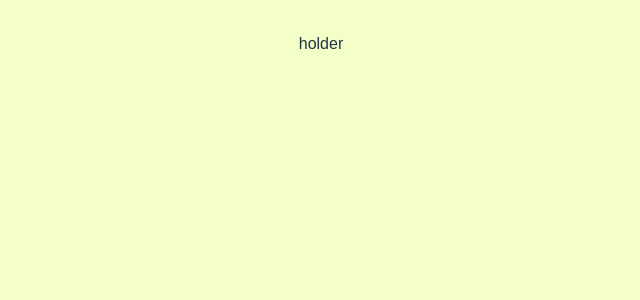
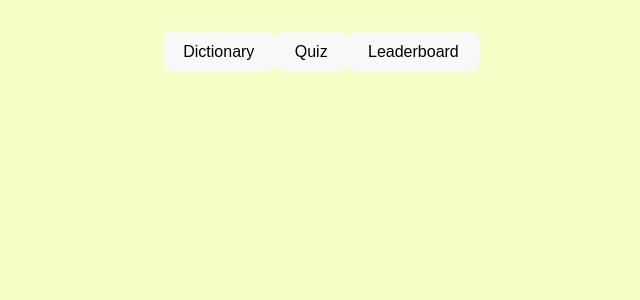
Before and after one commit to SquirtleDan/PokemonDictionary, a React (Vite) app in the folder client/vite-project/: page /home in a window 1280 px wide. Shown: the top 300 px of the page, without its empty margins (319-959 px from the left). Built offline with nearby package versions, Linux system fonts and the light colour scheme.

Commit message:
feat:implement gameover and homepage component with paths

```diff
--- a/client/vite-project/src/App.css
+++ b/client/vite-project/src/App.css
@@ -17,6 +17,6 @@ input[type="text"] {
   padding: 6px 12px;
   font-size: 14px;
   line-height: 1.42857143;
-  color: #fff;
+  color: #3b4cca;
   background-image: none;
 }
--- a/client/vite-project/src/App.jsx
+++ b/client/vite-project/src/App.jsx
@@ -20,8 +20,8 @@ function App() {
       <Route path='/' element={ <LoginForm /> } />
       <Route path="registration" element={ <RegistrationForm/> } />
       <Route path="home" element={ <Homepage/> }/>
-      <Route path="dictionary" element= { <Dictionary /> } />
-      <Route path="quiz" element= {<Quiz/>}  />
+      <Route path="/dictionary" element= { <Dictionary /> } />
+      <Route path="/quiz" element= {<Quiz/>}  />
       <Route path="gameover" element= {<Gameover />}/>
       <Route path='graph' element={ <Graph/>}/>
       <Route path='leaderboard' element={ <Leaderboard/>}/>
--- a/client/vite-project/src/components/Gameover.jsx
+++ b/client/vite-project/src/components/Gameover.jsx
@@ -1,11 +1,17 @@
 import React, { useState } from "react";
+import { Link } from "react-router-dom";
 import './Gameover.css'
 
-export default function Gameover() {
-const [placer, setPlace] = useState(null)
+export default function Gameover(props) {
+    const score = props.score;
 
 
     return(
-        <div></div>
+        <>
+        <div>Game Over</div>
+        <div>{score}</div>
+        <Link to="/home"><button>Home</button></Link>
+        <Link to="/leaderboard"><button>Leaderboard</button></Link>
+        </>
     )
 }
--- a/client/vite-project/src/components/LoginForm.css
+++ b/client/vite-project/src/components/LoginForm.css
@@ -10,7 +10,7 @@ label {
     padding: 6px 12px;
     font-size: 14px;
     line-height: 1.42857143;
-    color: gray;
+    color: #3b4cca;
     background-image: none;
     border: 1px solid #ccc;
     border-radius: 4px;
--- a/client/vite-project/src/components/homepage.jsx
+++ b/client/vite-project/src/components/homepage.jsx
@@ -1,26 +1,16 @@
-import { useState } from "react"
+import { Link } from 'react-router-dom'
 import './Homepage.css'
 
 export default function Homepage() {
-//states
-const [dictionaryVisible, setDictionaryVisible] = useState(false);
-const [gameVisible, setGameVisible] = useState(false);
-
-
-//useEffect
-
-
-
-
-//handler
-
 
 
 
 return (
     <>
-    <div>holder</div>
-
+    <div></div>
+    <Link to="/dictionary"><button>Dictionary</button></Link>
+    <Link to="/quiz"><button>Quiz</button></Link>
+    <Link to="/leaderboard"><button>Leaderboard</button></Link>
     </>
     )
 }
```
